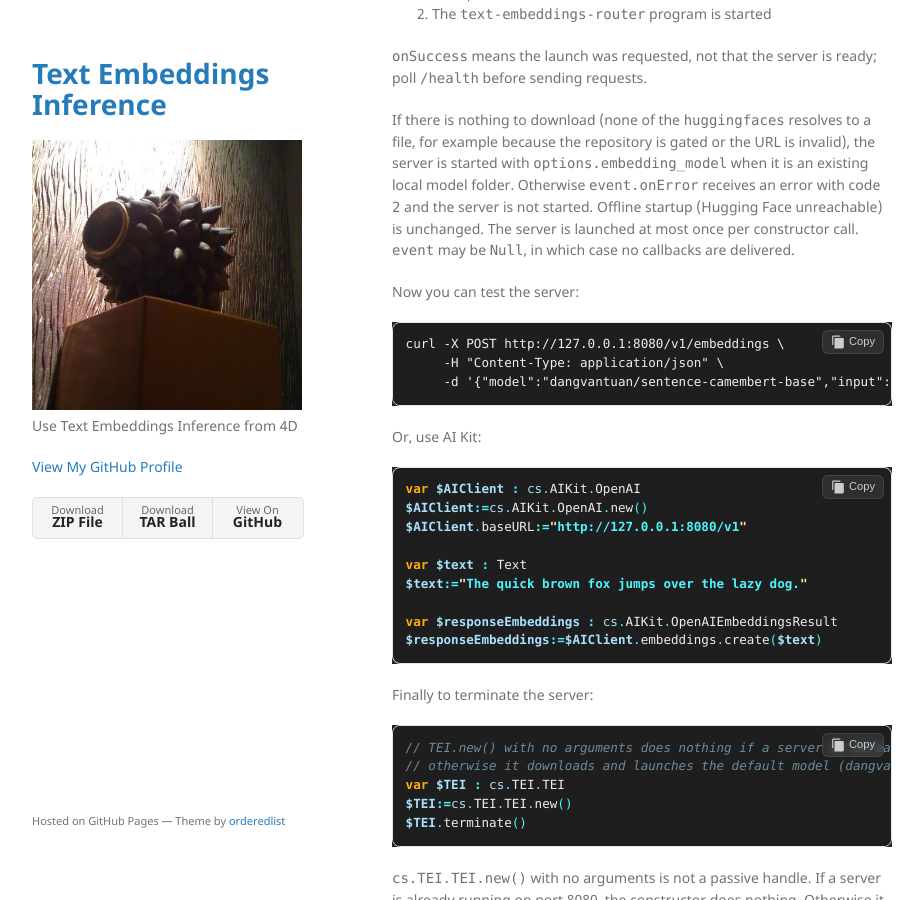
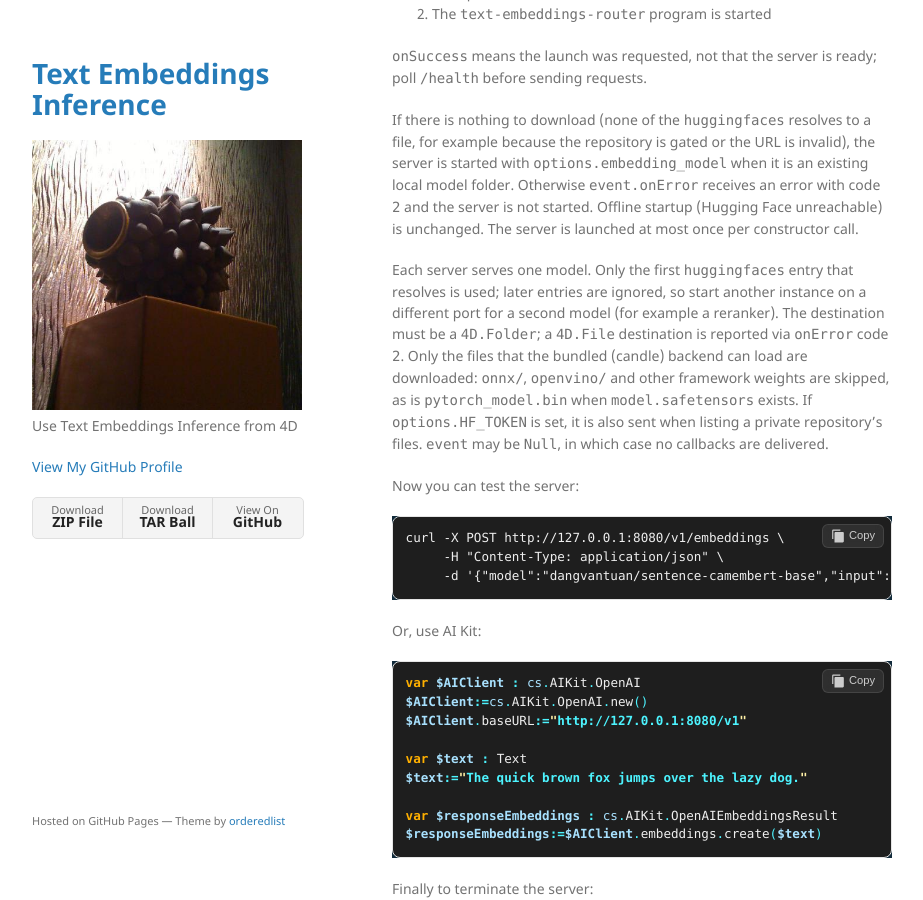
Before and after one commit to miyako/TEI, a Jekyll site: the page built from index.md, in a window 1280 px wide and 900 px high, scrolled down 3244 px. Shown: the whole window, without its empty margins (178-1101 px from the left). Built offline with Jekyll 4.4.1, drawn with Linux system fonts in a browser that asks for light colours.

Commit message:
Download only candle-loadable files, serve one model per instance, refuse launch without a model folder
- _Model._selectFiles (virtual on _models): skip onnx/, openvino/, coreml/ and
  .onnx/.h5/.msgpack/.ot/.tflite/.mlmodel/.gguf files, and pytorch_model*
  when model.safetensors exists (all-MiniLM-L6-v2: 30 files/977 MB -> 14/~98 MB;
  verified the real router serves embeddings from the filtered folder).
- _models: only the first resolved huggingfaces entry is used; later entries
  are logged and ignored (one model per server process).
- _Model.start: refuse to launch unless options.embedding_model is an existing
  folder (File destinations, offline without a local copy); onError code 2.
- onStartup sample: the reranker no longer overwrites the embedding entry.
- index.md: document the above.

Co-authored-by: Copilot App <223556219+Copilot@users.noreply.github.com>

```diff
--- a/index.md
+++ b/index.md
@@ -153,7 +153,9 @@ Unless the server is already running (in which case the constructor does nothing
 
 `onSuccess` means the launch was requested, not that the server is ready; poll `/health` before sending requests.
 
-If there is nothing to download (none of the `huggingfaces` resolves to a file, for example because the repository is gated or the URL is invalid), the server is started with `options.embedding_model` when it is an existing local model folder. Otherwise `event.onError` receives an error with code `2` and the server is not started. Offline startup (Hugging Face unreachable) is unchanged. The server is launched at most once per constructor call. `event` may be `Null`, in which case no callbacks are delivered.
+If there is nothing to download (none of the `huggingfaces` resolves to a file, for example because the repository is gated or the URL is invalid), the server is started with `options.embedding_model` when it is an existing local model folder. Otherwise `event.onError` receives an error with code `2` and the server is not started. Offline startup (Hugging Face unreachable) is unchanged. The server is launched at most once per constructor call.
+
+Each server serves one model. Only the first `huggingfaces` entry that resolves is used; later entries are ignored, so start another instance on a different port for a second model (for example a reranker). The destination must be a `4D.Folder`; a `4D.File` destination is reported via `onError` code `2`. Only the files that the bundled (candle) backend can load are downloaded: `onnx/`, `openvino/` and other framework weights are skipped, as is `pytorch_model.bin` when `model.safetensors` exists. If `options.HF_TOKEN` is set, it is also sent when listing a private repository's files. `event` may be `Null`, in which case no callbacks are delivered.
 
 Now you can test the server:
 
```
Also changed, not shown: 3 other files.
